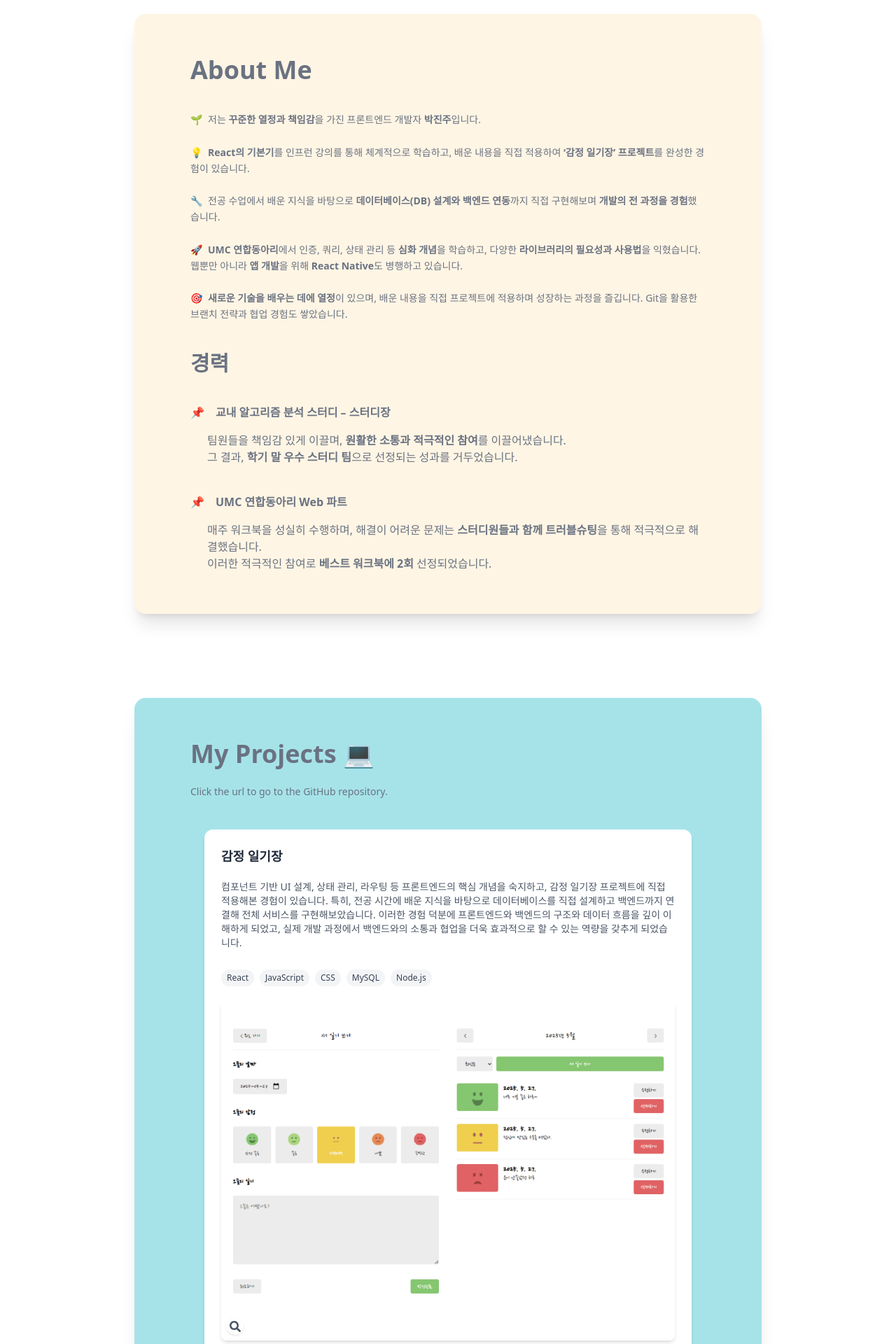
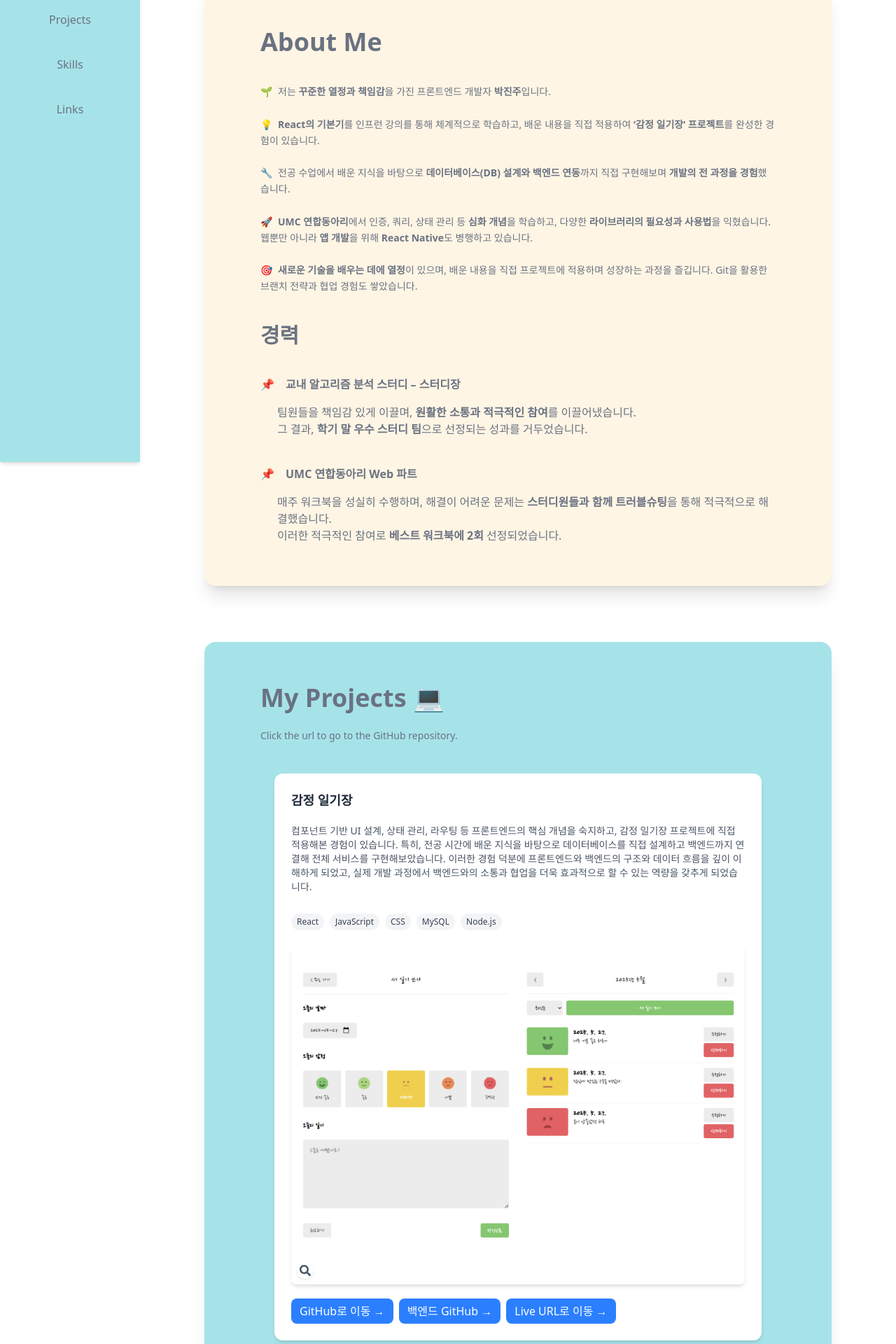
Before and after one commit to jinj00oo/jinju-portfolio, a React (Vite) app: page / in a window 1280 px wide. Shown: the part 140-2060 px from the top of the page at 70% size. Built offline with nearby package versions, Linux system fonts and the light colour scheme.

Commit message:
feat: 탭바 컴포넌트 추가 및 클릭시 스크롤 이동

```diff
--- a/package.json
+++ b/package.json
@@ -14,6 +14,7 @@
     "react": "^19.1.0",
     "react-dom": "^19.1.0",
     "react-icons": "^5.5.0",
+    "react-router-dom": "^7.6.1",
     "tailwindcss": "^4.1.7"
   },
   "devDependencies": {
--- a/src/App.tsx
+++ b/src/App.tsx
@@ -1,30 +1,27 @@
 import AboutMe from './components/AboutMe';
-import Navbar from './components/Navbar';
 import ProjectList from './components/ProjectsList';
 import SkillList from './components/SkillList';
 import Links from './components/Links';
+import RootLayout from './layout/RootLayout';
 
 function App() {
   return (
-    <div className="flex flex-col bg-white">
-      <Navbar />
-      <div className="flex flex-col gap-15 md:gap-20 md:px-20 md:py-15">
-        <div className="max-w-4xl w-full mx-auto">
+    <RootLayout>
+      <div className="flex flex-col gap-8 md:gap-10">
+        <div id="about-me" className="max-w-4xl w-full mx-auto">
           <AboutMe />
         </div>
-        <div className="flex flex-col gap-15 md:gap-30 items-center">
-          <div className="max-w-4xl w-full">
-            <ProjectList />
-          </div>
-          <div className="max-w-4xl w-full">
-            <SkillList />
-          </div>
-          <div className="max-w-4xl w-full">
-            <Links />
-          </div>
+        <div id="projects" className="max-w-4xl w-full mx-auto">
+          <ProjectList />
+        </div>
+        <div id="skills" className="max-w-4xl w-full mx-auto">
+          <SkillList />
+        </div>
+        <div id="links" className="max-w-4xl w-full mx-auto">
+          <Links />
         </div>
       </div>
-    </div>
+    </RootLayout>
   );
 }
 
--- a/src/components/Navbar.tsx
+++ b/src/components/Navbar.tsx
@@ -1,6 +1,6 @@
 const Navbar = () => {
   return (
-    <div className="bg-[#B4EBE6] text-[#80CBC4] shadow-md text-3xl px-5 py-3 font-semibold">
+    <div className="fixed top-0 left-0 right-0 bg-[#B4EBE6] text-[#80CBC4] text-3xl px-5 py-3 font-semibold z-30">
       Jinju's Portfolio
     </div>
   );
--- a/src/components/ProjectItem.tsx
+++ b/src/components/ProjectItem.tsx
@@ -49,6 +49,16 @@ const ProjectItem = ({ project }: ProjectItemProps) => {
             >
               GitHub로 이동 →
             </a>
+            {project.backend && (
+              <a
+                href={project.backend}
+                target="_blank"
+                rel="noopener noreferrer"
+                className="inline-flex items-center px-3 py-1.5 bg-blue-500 text-white rounded-lg hover:bg-blue-600 transition-colors"
+              >
+                백엔드 GitHub →
+              </a>
+            )}
             {project.liveUrl && (
               <a
                 href={project.liveUrl}
--- /dev/null
+++ b/src/components/TabBar.tsx
@@ -0,0 +1,50 @@
+import { useState } from 'react';
+
+interface Tab {
+  id: string;
+  label: string;
+  elementId: string;
+}
+
+const tabs: Tab[] = [
+  { id: 'about', label: 'About Me', elementId: 'about-me' },
+  { id: 'projects', label: 'Projects', elementId: 'projects' },
+  { id: 'skills', label: 'Skills', elementId: 'skills' },
+  { id: 'links', label: 'Links', elementId: 'links' },
+];
+
+const TabBar = () => {
+  const [activeTab, setActiveTab] = useState<string>('about');
+
+  const scrollToSection = (elementId: string) => {
+    const element = document.getElementById(elementId);
+    if (element) {
+      element.scrollIntoView({ behavior: 'smooth' });
+    }
+  };
+
+  const handleTabClick = (elementId: string, tabId: string) => {
+    scrollToSection(elementId);
+    setActiveTab(tabId);
+  };
+
+  return (
+    <div className="fixed left-0 pt-20 top-1/2 -translate-y-1/2 h-full w-50 bg-[#A6E3E9] text-[#80CBC4] flex flex-col justify-start items-center gap-4 p-3 z-20 shadow-md">
+      {tabs.map((tab) => (
+        <button
+          key={tab.id}
+          onClick={() => handleTabClick(tab.elementId, tab.id)}
+          className={`
+            w-30 h-12 rounded-lg flex items-center justify-center
+            ${activeTab === tab.id ? 'bg-[#80CBC4] text-white' : 'text-gray-500 hover:bg-[#B4EBE6]'}
+            transition-colors duration-200
+          `}
+        >
+          {tab.label}
+        </button>
+      ))}
+    </div>
+  );
+};
+
+export default TabBar;
--- a/src/constants/projects.ts
+++ b/src/constants/projects.ts
@@ -5,6 +5,7 @@ export interface Project {
   image?: string;
   github?: string;
   liveUrl?: string;
+  backend?: string;
   techStack: string[];
 }
 
@@ -19,6 +20,7 @@ export const projects: Project[] = [
     image: '../images/emotiondiary.png',
     github: 'https://github.com/jinj00oo/emotion-diary-front',
     liveUrl: 'https://emotion-diary-jet-five.vercel.app/',
+    backend: 'https://github.com/jinj00oo/emotion-diary-back',
   },
   {
     id: 2,
@@ -29,6 +31,7 @@ export const projects: Project[] = [
 
     image: '../images/lp.png',
     github: 'https://github.com/HIUMC/UMC-8th-Web-Study/tree/main/cola/week8/mission2',
+    backend: 'https://github.com/dydals3440/UMC-8th-BE',
   },
   {
     id: 3,
--- /dev/null
+++ b/src/layout/RootLayout.tsx
@@ -0,0 +1,31 @@
+import type { ReactNode } from 'react';
+import Navbar from '../components/Navbar';
+import TabBar from '../components/TabBar';
+
+interface RootLayoutProps {
+  children?: ReactNode;
+}
+
+export default function RootLayout({ children }: RootLayoutProps) {
+  return (
+    <div className="flex flex-col min-h-screen bg-white">
+      {/* Navbar */}
+      <Navbar />
+
+      {/* Main Content with TabBar */}
+      <div className="hidden md:flex md:flex-col">
+        {/* TabBar */}
+        <TabBar />
+
+        {/* Main Content Area */}
+        <main className="mt-20 ml-50">{children}</main>
+      </div>
+
+      {/* Main Content without TabBar */}
+      <div className="md:hidden flex flex-col">
+        {/* Main Content Area */}
+        <main className="mt-20">{children}</main>
+      </div>
+    </div>
+  );
+}
```
Also changed, not shown: 1 other file (tests, documents, lock files or other folders).
